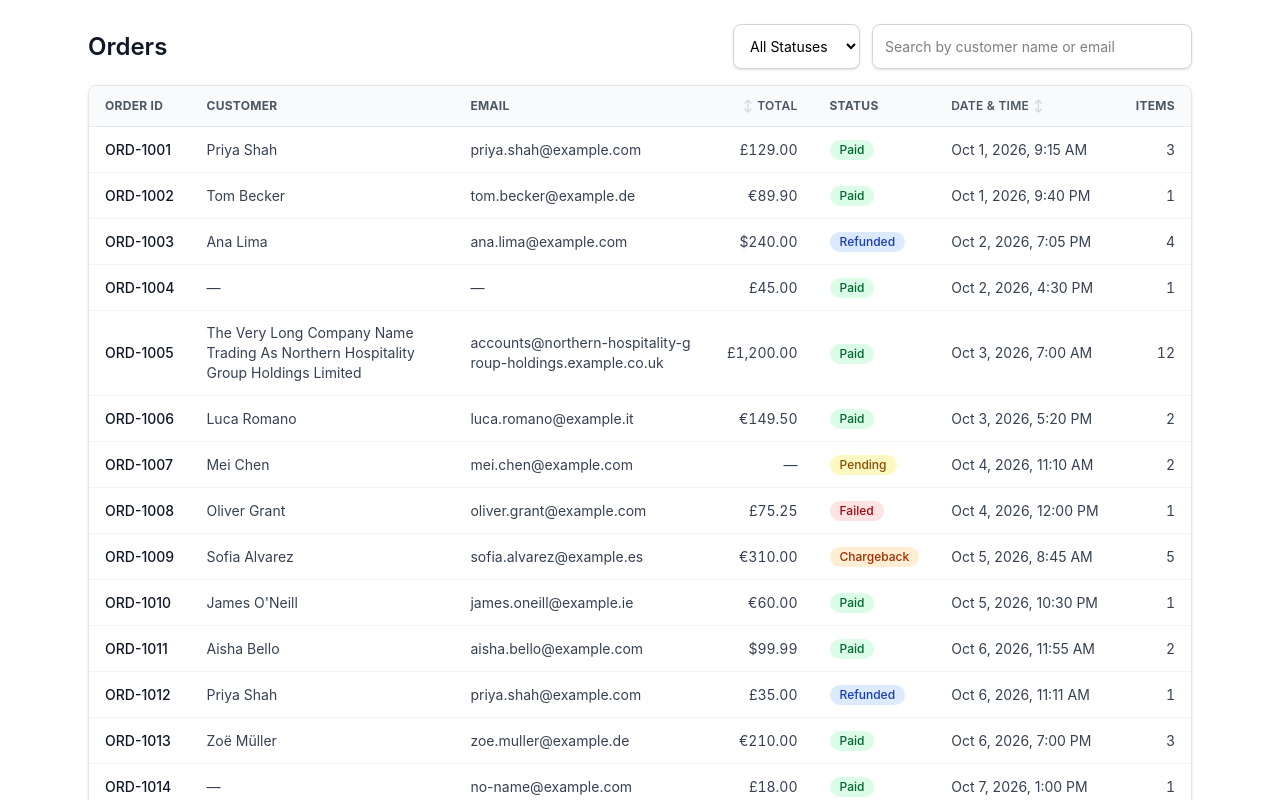
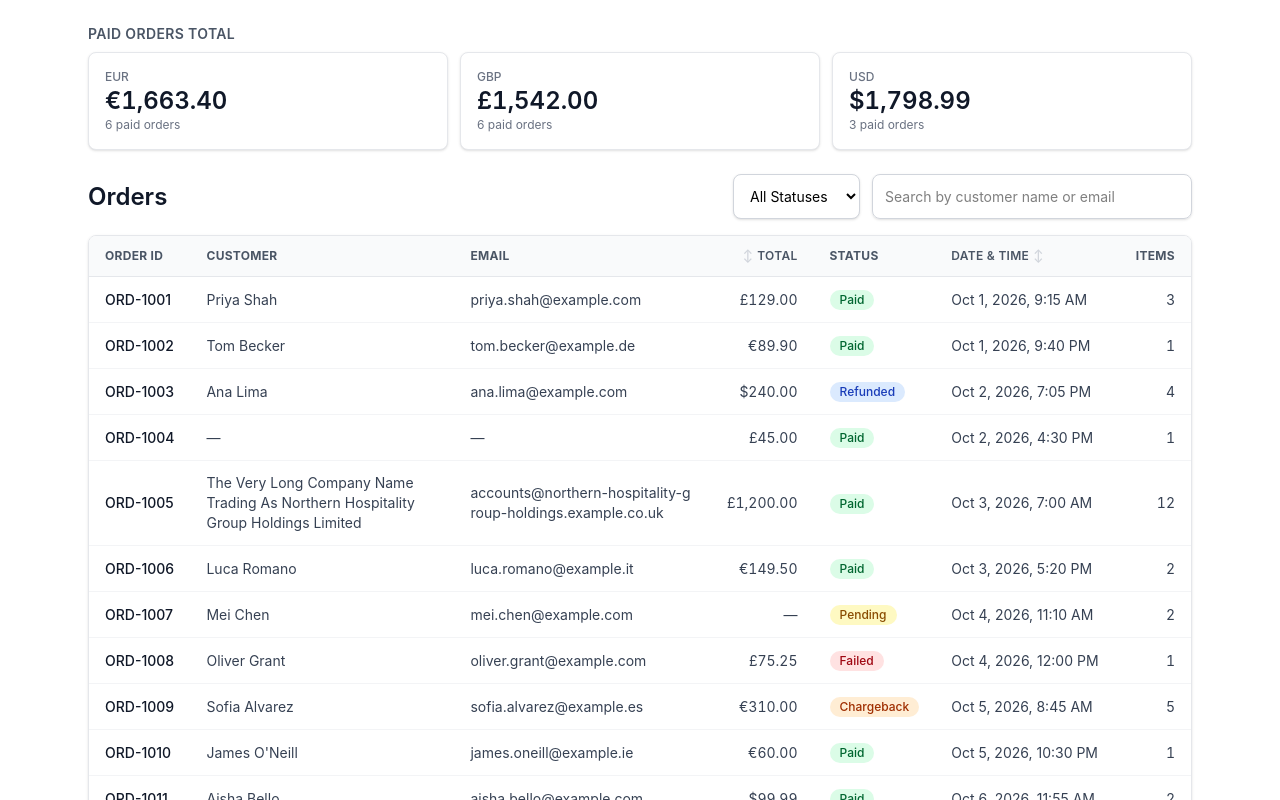
Before and after one commit to therishabh/calyptus-assessment-task, a React (Vite) app: page / in a window 1280 px wide. Shown: the top 800 px of the page. Built offline with nearby package versions, Linux system fonts and the light colour scheme.

Commit message:
feat: add paid orders summary grouped by currency

```diff
--- a/src/App.jsx
+++ b/src/App.jsx
@@ -18,6 +18,22 @@ const SORT_VALUES = {
     const t = new Date(order.created_at).getTime()
     return Number.isNaN(t) ? null : t
   },
+}
+
+// Sums in minor units (cents) so float rounding doesn't leak into the totals
+const paidTotalsByCurrency = (orders) => {
+  const groups = {}
+  for (const order of orders) {
+    if (order.status !== 'paid') continue
+    const amount = SORT_VALUES.total(order)
+    if (amount === null) continue
+    const group = (groups[order.currency] ??= { cents: 0, count: 0 })
+    group.cents += Math.round(amount * 100)
+    group.count += 1
+  }
+  return Object.entries(groups)
+    .map(([currency, { cents, count }]) => ({ currency, total: cents / 100, count }))
+    .sort((a, b) => a.currency.localeCompare(b.currency))
 }
 
 const formatTotal = (total, currency) => {
@@ -91,6 +107,8 @@ function App() {
     })
   }, [orders, query, status])
 
+  const paidTotals = useMemo(() => paidTotalsByCurrency(orders), [orders])
+
   const sortedOrders = useMemo(() => {
     if (!sort.key) return filteredOrders
     const getValue = SORT_VALUES[sort.key]
@@ -121,6 +139,28 @@ function App() {
 
   return (
     <div className="mx-auto max-w-6xl p-6">
+      <section aria-labelledby="paid-summary-heading" className="mb-6">
+        <h2 id="paid-summary-heading" className="mb-2 text-sm font-semibold uppercase tracking-wide text-gray-600">
+          Paid orders total
+        </h2>
+        {paidTotals.length === 0 ? (
+          <p className="text-sm text-gray-500">No paid orders</p>
+        ) : (
+          <div className="grid grid-cols-1 gap-3 sm:grid-cols-2 lg:grid-cols-3">
+            {paidTotals.map(({ currency, total, count }) => (
+              <div key={currency} className="rounded-lg border border-gray-200 bg-white p-4 shadow-sm">
+                <p className="text-xs font-medium text-gray-500">{currency}</p>
+                <p className="text-2xl font-semibold tabular-nums text-gray-900">
+                  {formatTotal(total, currency)}
+                </p>
+                <p className="text-xs text-gray-500">
+                  {count} paid {count === 1 ? 'order' : 'orders'}
+                </p>
+              </div>
+            ))}
+          </div>
+        )}
+      </section>
       <div className="mb-4 flex flex-wrap items-center justify-between gap-3">
         <h1 className="text-2xl font-semibold text-gray-900">Orders</h1>
         <div className="flex w-full flex-wrap gap-3 sm:w-auto">
```
